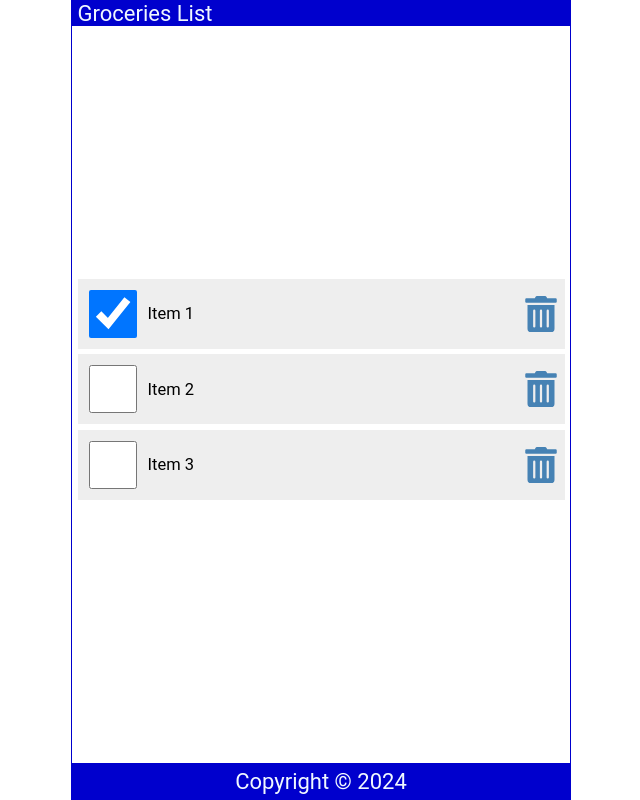
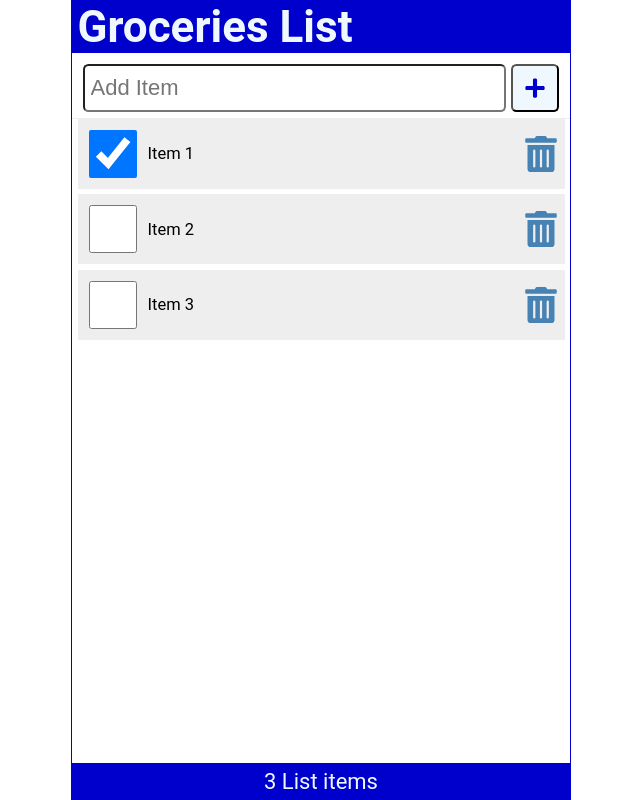
Before and after one commit to rodrigo-amrl/blog-react-js, a React (Create React App) app: page / in a window 1280 px wide. Shown: the whole page, without its empty margins (319-959 px from the left). Built offline with nearby package versions, Linux system fonts and the light colour scheme.

Commit message:
add items

```diff
--- a/src/App.js
+++ b/src/App.js
@@ -1,13 +1,34 @@
 import Header from "./layout/Header"
 import Content from "./layout/Content"
 import Footer from "./layout/Footer"
+import { useState } from "react"
+import AddItem from "./layout/AddItem"
+function App() {
+  const [items, setItems] = useState([
+    { id: 1, checked: true, item: 'Item 1' },
+    { id: 2, checked: false, item: "Item 2" },
+    { id: 3, checked: false, item: "Item 3" }
+  ]);
 
-function App() {
+  const handleCheck = (id) => {
+    const listItems = items.map((item) => item.id === id ? { ...item, checked: !item.checked } : item)
+    setItems(listItems)
+  }
+  const handleDelete = (id) => {
+    const listItems = items.filter((item) => item.id != id);
+    setItems(listItems)
+  }
+  const [newItem, setNewItem] = useState('')
+  const handleSubmit = (e) => {
+
+  }
   return (
     <div className="App">
-      <Header />
-      <Content />
-      <Footer />
+      <Header title="Groceries List" />
+      <AddItem newItem={newItem} setNewItem={setNewItem} handleSubmit={handleSubmit} />
+
+      <Content items={items} setItems={setItems} handleCheck={handleCheck} handleDelete={handleDelete} />
+      <Footer length={items.length} />
     </div>
   );
 }
--- a/src/index.css
+++ b/src/index.css
@@ -44,7 +44,7 @@
   display: flex;
   flex-direction: column;
   flex-grow: 1;
-  justify-content: center;
+  justify-content: flex-start;
   align-items: center;
   overflow-y: auto;
 }
@@ -116,3 +116,70 @@
   color: red;
   outline: none;
 }
+
+.addForm {
+  width: 100%;
+  display: flex;
+  justify-content: flex-start;
+  margin: 0.5rem 0 0;
+  padding: 0 0.5rem 0.25rem;
+  border-bottom: 1px solid #eee;
+}
+
+.addForm label {
+  position: absolute;
+  left: -99999px;
+}
+
+.addForm input[type='text'] {
+  flex-grow: 1;
+  max-width: calc(100% - 50px);
+  min-height: 48px;
+  font-size: 1rem;
+  padding: 0.25rem;
+  border-radius: 0.25rem;
+  margin-right: 0.25rem;
+  outline: none;
+}
+
+button {
+  height: 48px;
+  min-width: 48px;
+  border-radius: 0.25rem;
+  padding: 0.5rem;
+  font-size: 1rem;
+  background-color: aliceblue;
+  color: mediumblue;
+  cursor: pointer;
+}
+
+button:focus,
+button:hover {
+  color: white;
+  background-color: limegreen;
+  outline: none;
+}
+
+.searchForm {
+  width: 100%;
+  display: flex;
+  justify-content: flex-start;
+  margin: 0.25rem 0 0;
+  padding: 0 0.5rem 0.25rem;
+  border-bottom: 1px solid #eee;
+}
+
+.searchForm label {
+  position: absolute;
+  left: -99999px;
+}
+
+.searchForm input[type='text'] {
+  flex-grow: 1;
+  max-width: 100%;
+  min-height: 48px;
+  font-size: 1rem;
+  padding: 0.25rem;
+  border-radius: 0.25rem;
+  outline: none;
+}
--- /dev/null
+++ b/src/layout/AddItem.js
@@ -0,0 +1,17 @@
+import React from 'react'
+import { FaPlus } from 'react-icons/fa'
+
+const AddItem = ({ newItem, setNewItem, handleSubmit }) => {
+    return (
+        <form onSubmit={handleSubmit} className='addForm'>
+            <label htmlFor="addItem">Add Item</label>
+            <input type='text' id='addItem' placeholder='Add Item' required autoFocus />
+
+            <button type='submit' aria-label='Add  Item'>
+                <FaPlus value={newItem} onChange={(e) => setNewItem(e.target.value)} />
+            </button>
+        </form>
+    )
+}
+
+export default AddItem
--- a/src/layout/Content.js
+++ b/src/layout/Content.js
@@ -1,30 +1,9 @@
 
-import { useState } from "react"
-import { FaTrashAlt } from 'react-icons/fa'
-const Content = () => {
-    const [items, setItems] = useState([
-        { id: 1, checked: true, item: 'Item 1' },
-        { id: 2, checked: false, item: "Item 2" },
-        { id: 3, checked: false, item: "Item 3" }
-    ]);
-    const handleCheck = (id) => {
-        const listItems = items.map((item) => item.id === id ? { ...item, checked: !item.checked } : item)
-        setItems(listItems)
-    }
-
+import ItemList from './ItemList';
+const Content = ({ items, setItems, handleCheck, handleDelete }) => {
     return (
         <main>
-            <ul>
-                {items.map((item) => (
-                    <li key={item.id} className="item">
-                        <input onChange={() => handleCheck(item.id)} type="checkbox" checked={item.checked} />
-                        <label>{item.item}</label>
-                        <FaTrashAlt role="button" tabIndex="0">Delete</FaTrashAlt>
-
-                    </li>
-
-                ))}
-            </ul>
+            <ItemList items={items} handleCheck={handleCheck} handleDelete={handleDelete} />
         </main>
     )
 }
--- a/src/layout/Footer.js
+++ b/src/layout/Footer.js
@@ -1,8 +1,8 @@
-const Footer = () => {
+const Footer = ({ length }) => {
     const today = new Date()
     return (
         <footer>
-            <p>Copyright &copy; {today.getFullYear()}</p>
+            <p>{length} List {length === 1 ? "item" : "items"}</p>
         </footer>
     )
 }
--- a/src/layout/Header.js
+++ b/src/layout/Header.js
@@ -1,9 +1,12 @@
-const Header = () => {
+const Header = ({ title }) => {
 
     return (
         <header>
-            Groceries List
+            <h1>{title}</h1>
         </header>
     )
 }
+Header.defaultProps = {
+    title: "Default title"
+}
 export default Header;
--- /dev/null
+++ b/src/layout/ItemList.js
@@ -0,0 +1,16 @@
+import React from 'react'
+import LineItem from './LineItem'
+const ItemList = ({ items, handleCheck, handleDelete }) => {
+    return (
+        <ul>
+            {items.map((item) => (
+                <LineItem key={item.id} item={item}
+                    handleCheck={handleCheck}
+                    handleDelete={handleDelete} />
+
+            ))}
+        </ul>
+    )
+}
+
+export default ItemList
--- /dev/null
+++ b/src/layout/LineItem.js
@@ -0,0 +1,15 @@
+import React from 'react'
+import { FaTrashAlt } from 'react-icons/fa'
+
+const LineItem = ({ item, handleCheck, handleDelete }) => {
+    return (
+        <li key={item.id} className="item">
+            <input onChange={() => handleCheck(item.id)} type="checkbox" checked={item.checked} />
+            <label>{item.item}</label>
+            <FaTrashAlt onClick={() => handleDelete(item.id)} role="button" tabIndex="0" arie-label={`Delete item ${item.id} `}>Delete</FaTrashAlt>
+
+        </li>
+    )
+}
+
+export default LineItem
```
